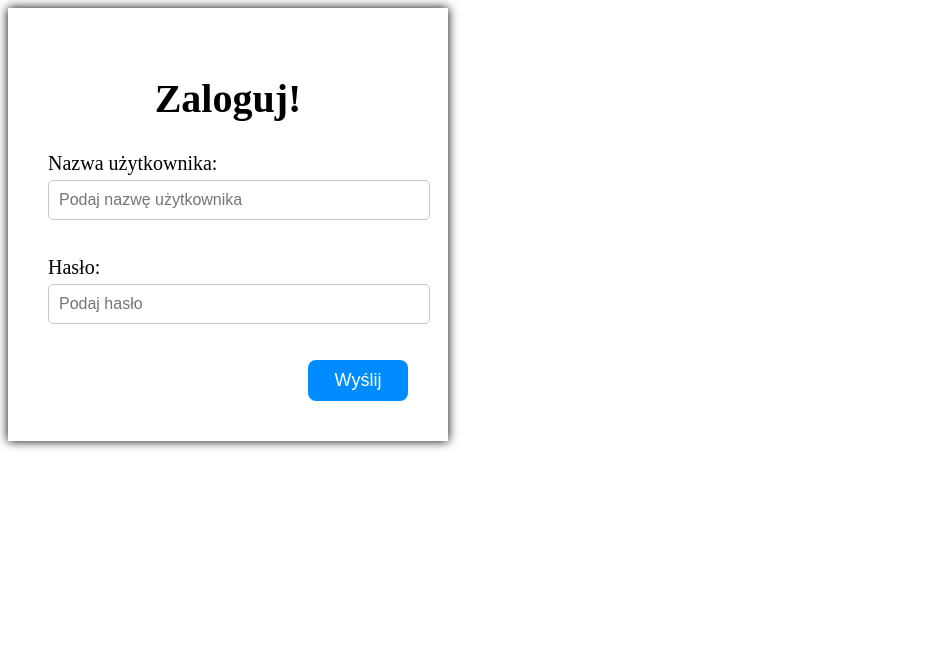
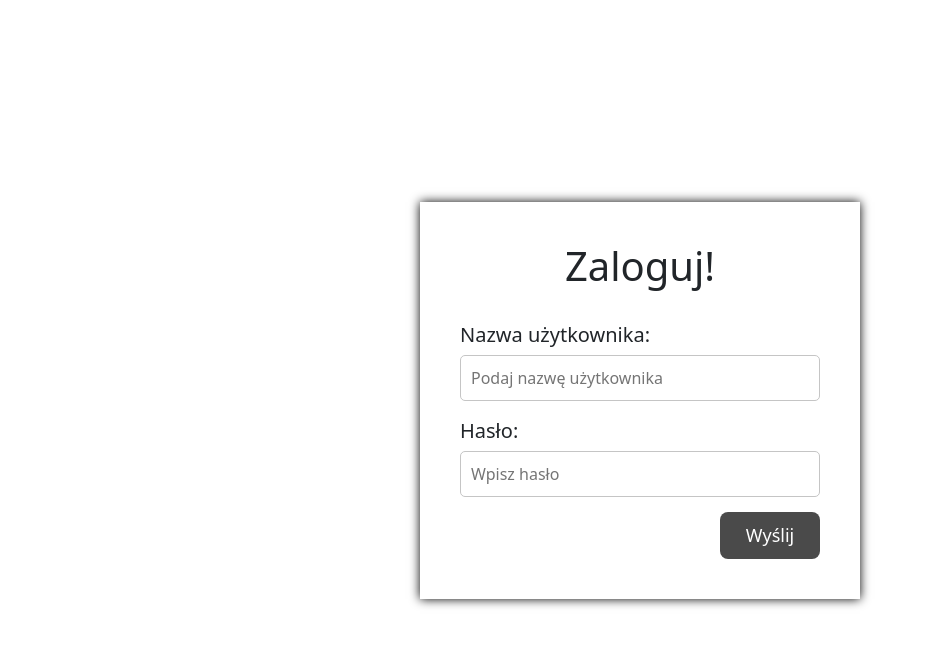
Before and after one commit to domino16/doctor-chat-app-frontend, an Angular app: page /login in a window 1280 px wide. Shown: the top 646 px of the page, without its empty margins (0-931 px from the left). Built offline with nearby package versions, Linux system fonts and the light colour scheme; no server answers.

Commit message:
04.11.22

```diff
--- a/angular.json
+++ b/angular.json
@@ -25,7 +25,7 @@
             "inlineStyleLanguage": "scss",
             "assets": ["src/favicon.ico", "src/assets"],
             "styles": [
-              "node_modules/bootstrap/scss/bootstrap.scss",p
+              "node_modules/bootstrap/scss/bootstrap.scss",
               "src/styles.scss"
             ],
             "scripts": [
--- a/package.json
+++ b/package.json
@@ -19,6 +19,7 @@
     "@angular/platform-browser-dynamic": "^14.2.0",
     "@angular/router": "^14.2.0",
     "@withvoid/make-validation": "^1.0.5",
+    "bootstrap": "^5.2.2",
     "cors": "^2.8.5",
     "express": "^4.18.1",
     "jsonwebtoken": "^8.5.1",
--- a/src/app/Auth/auth.service.ts
+++ b/src/app/Auth/auth.service.ts
@@ -1,5 +1,7 @@
 import { Injectable } from '@angular/core';
 import { HttpClient } from '@angular/common/http';
+import { catchError, throwError } from 'rxjs';
+
 
 interface AuthResponseData{
   idToken:string;
@@ -23,7 +25,17 @@ export class AuthService {
         password: password,
         returnSecureToken: true,
       }
-    );
+    ).pipe(catchError(errorRes => {
+      let errorMessage = 'Nieznany błąd'
+      if(!errorRes.error || !errorRes.error.error){
+        throwError(() => new Error(errorMessage))
+      }
+      switch(errorRes.error.error.message){
+        case 'EMAIL_EXISTS':
+          errorMessage= 'Ten Email jest już używany.'
+      }
+      return  throwError(() => new Error(errorMessage))
+    }));
   }
 
   signin(email: string, password: string) {
@@ -34,7 +46,25 @@ export class AuthService {
         password: password,
         returnSecureToken: true,
       }
-    );
+    ).pipe(catchError(errorRes => {
+      let errorMessage = 'Nieznany błąd'
+      if(!errorRes.error || !errorRes.error.error){
+        throwError(() => new Error(errorMessage))
+      }
+      switch(errorRes.error.error.message){
+        case 'EMAIL_NOT_FOUND':
+          errorMessage= 'Nie znaleźliśmy użytkownika o tej nazwie. Użytkownik mógł zostać usunięty.'
+          break;
+          case 'INVALID_PASSWORD':
+          errorMessage= 'Błędne hasło'
+          break;
+          case 'USER_DISABLED':
+          errorMessage= 'To konto zostało wyłączone przez administratora'
+          break;
+
+      }
+      return  throwError(() => new Error(errorMessage))
+    }));;
   }
 
 
--- a/src/app/Auth/login/login.component.html
+++ b/src/app/Auth/login/login.component.html
@@ -1,19 +1,21 @@
-<div class="wrapper">
-  <form>
+<div class="wrapper" *ngIf="!isLoading">
+  <form [formGroup]="loginForm" (ngSubmit)="send()">
       <h1>Zaloguj!</h1>
       <div class="form-box">
           <label for="username">Nazwa użytkownika:</label>
-          <input type="text" id="username" placeholder="Podaj nazwę użytkownika"[(ngModel)]="username" name="username">
-          <p class="error-text">error</p>
+          <input type="text" id="username" placeholder="Podaj nazwę użytkownika" name="username" formControlName="username">
+          <span  class="error-text" *ngIf="!loginForm.controls['username'].valid && loginForm.controls['username'].touched ">Uzupełnij to pole.</span>
+
       </div>
       <div class="form-box">
           <label for="password">Hasło:</label>
-          <input type="password" id="password" placeholder="Podaj hasło" [(ngModel)]="password" name="password">
-          <p class="error-text">error</p>
+          <input type="password" id="password" placeholder="Wpisz hasło" name="password" formControlName="password">
+          <span  class="error-text" *ngIf="!loginForm.controls['password'].valid && loginForm.controls['password'].touched ">Uzupełnij to pole.</span>
       </div>
 
       <div class="control-buttons">
-        <button type="submit" class="send" (click)="send()">Wyślij</button>
+        <button type="submit" [disabled]="!loginForm.valid" class="send"
+        [ngClass]="{'disabled-button' : !loginForm.valid}">Wyślij</button>
     </div>
 </form>
 </div>
--- a/src/app/Auth/login/login.component.scss
+++ b/src/app/Auth/login/login.component.scss
@@ -38,15 +38,10 @@ h1 {
 }
 
 .form-box .error-text {
-  visibility: hidden;
-  margin: 5px 0 0 10px;
   font-size: 14px;
-  color: rgb(0, 137, 250);
+  color: rgb(196, 72, 72);
 }
 
-.form-box.error .error-text {
-  visibility: visible;
-}
 
 .control-buttons {
   display: flex;
@@ -72,3 +67,8 @@ h1 {
 .close:hover {
   background-color: rgb(0, 107, 194);
 }
+
+.disabled-button,
+.disabled-button:hover {
+  background-color: rgb(74, 74, 74);
+}
--- a/src/app/Auth/login/login.component.ts
+++ b/src/app/Auth/login/login.component.ts
@@ -1,7 +1,6 @@
 import { Component, OnInit } from '@angular/core';
-import { User } from '../../shared/models/user';
 import { HttpUserService } from '../../services/http-user.service';
-import { map, of, every, find } from 'rxjs';
+import { FormControl, FormGroup, Validators } from '@angular/forms';
 
 @Component({
   selector: 'app-login',
@@ -9,28 +8,21 @@ import { map, of, every, find } from 'rxjs';
   styleUrls: ['./login.component.scss'],
 })
 export class LoginComponent implements OnInit {
-  password = '';
-  username = '';
-  users: User[] = [];
+
+  isLoading = false;
+
   constructor(private http: HttpUserService) {}
 
+  loginForm: FormGroup = new FormGroup ({
+    username: new FormControl('', Validators.required),
+    password: new FormControl('', Validators.required)
+  })
+
+
   ngOnInit(): void {
-    this.http
-      .getUser()
-      .pipe(map((res) => (this.users = res)))
-      .subscribe((x) => console.log(x));
   }
 
   send() {
-    this.users.forEach((element) => {
-      if (
-        element.password == this.password &&
-        element.username == this.username
-      ) {
-        console.log('udało się zalogować ');
-      } else {
-        console.log('nie udało się zalogować');
-      }
-    });
+    console.log(this.loginForm);
   }
 }
--- a/src/app/Auth/passwordValidators/validation.ts
+++ b/src/app/Auth/passwordValidators/validation.ts
@@ -1,4 +1,5 @@
-import { AbstractControl, ValidatorFn } from '@angular/forms';
+  import { AbstractControl, ValidatorFn } from '@angular/forms';
+
 
 export  class Validation {
   static match(controlName: string, checkControlName: string): ValidatorFn {
--- a/src/app/Auth/signup/signup.component.html
+++ b/src/app/Auth/signup/signup.component.html
@@ -1,10 +1,11 @@
-  <div *ngIf="isLoading" style="text-align: center; margin-top: 10em;">
-    <app-loading-spinner></app-loading-spinner>
-  </div>
-  <div class="wrapper" *ngIf="!isLoading">
-    <div class="alert alert-danger">error</div>
-  <form [formGroup]="signupForm" (ngSubmit)="onSubmit()" >
+<div *ngIf="isLoading" style="text-align: center; margin-top: 10em;">
+  <app-loading-spinner></app-loading-spinner>
+</div>
+<div class="wrapper" *ngIf="!isLoading">
+
+  <form [formGroup]="signupForm" (ngSubmit)="onSubmit()">
     <h1>Zarejestruj się!</h1>
+    <div class="alert alert-danger" *ngIf="error">{{error}}</div>
     <div class="form-box">
       <label for="username">Nazwa użytkownika:</label>
       <input type="text" id="username" placeholder="Podaj nazwę użytkownika" name="username" formControlName="username">
@@ -50,13 +51,16 @@
       </span>
 
     </div>
-    <input type="checkbox" formControlName="acceptTerms" class="form-check-input" />
-    <label for="acceptTerms">
-      Przeczytałem/am i akceptuje <a href="">regulamin</a></label>
+    <div class="form-check form-switch">
+      <input type="checkbox" formControlName="acceptTerms" class="form-check-input" id="flexSwitchCheckDefault" />
+      <label for="acceptTerms" class="form-check-label">
+        Zapoznałem/am się i akceptuje <a href="">regulamin</a></label>
+    </div>
     <div class="control-buttons">
       <button type="reset" class="clear">Wyczyść</button>
       <button type="submit" [disabled]="!signupForm.valid" class="send"
         [ngClass]="{'disabled-button' : !signupForm.valid}">Wyślij</button>
     </div>
+
   </form>
 </div>
--- a/src/app/Auth/signup/signup.component.scss
+++ b/src/app/Auth/signup/signup.component.scss
@@ -1,4 +1,3 @@
-
 .wrapper {
   width: 440px;
   background-color: #fff;
@@ -6,22 +5,21 @@
 }
 
 form {
-  padding: 40px;
+  padding: 30px;
   font-size: 20px;
 }
 
 h1 {
   text-align: center;
-  margin-bottom: 30px;
+  margin-bottom: 15px;
 }
 
 .form-box {
-  margin-bottom: 15px;
+  margin-bottom: 10px;
 }
 
 .form-box label {
   display: inline-block;
-  margin-bottom: 5px;
 }
 
 .form-box input {
@@ -33,29 +31,24 @@ h1 {
 }
 
 .form-box.error input {
-  border: 1px solid rgb(0, 137, 250);
-  background-color: rgba(0, 137, 250, .1);
+  border: 1px solid rgb(196, 72, 72);
+  background-color: rgba(99, 12, 15, 0.1);
 }
 
 .form-box .error-text {
-  margin: 5px 0 0 10px;
   font-size: 14px;
-  color: rgb(0, 137, 250);
+  color: rgb(196, 72, 72);
 }
 
-.form-box.error .error-text {
-  visibility: visible;
-}
 
 .control-buttons {
   display: flex;
   justify-content: flex-end;
-  margin-top: 10px;
+  margin-top: 1em;
 }
 
 .send,
-.clear,
-.close {
+.clear {
   display: block;
   padding: 10px 0;
   margin-left: 10px;
@@ -66,19 +59,23 @@ h1 {
   border: none;
   border-radius: 8px;
   cursor: pointer;
-  transition: background-color .3s;
+  transition: background-color 0.3s;
 }
 
 .send:hover,
-.clear:hover,
-.close:hover {
+.clear:hover {
   background-color: rgb(0, 107, 194);
 }
 
-.disabled-button, .disabled-button:hover{
+.disabled-button,
+.disabled-button:hover {
   background-color: rgb(74, 74, 74);
 }
 
-.line-through{
+.line-through {
   text-decoration: line-through;
 }
+
+.form-check-label {
+  font-size: 1.1rem;
+}
--- a/src/app/Auth/signup/signup.component.ts
+++ b/src/app/Auth/signup/signup.component.ts
@@ -18,8 +18,8 @@ import { AuthService } from '../auth.service';
   styleUrls: ['./signup.component.scss'],
 })
 export class SignupComponent implements OnInit {
-
   isLoading = false;
+  error: string = '';
 
   numberPattern = new RegExp('(?=.*[0-9])');
   uppercasePattern = new RegExp('(?=.*[A-Z])');
@@ -82,23 +82,24 @@ export class SignupComponent implements OnInit {
   onSubmit() {
     console.log(this.signupForm.valid);
     if (!this.signupForm.valid) {
-      return
-    } else{
+      return;
+    } else {
       const email: string = this.signupForm.controls['email'].value;
       const password: string = this.signupForm.controls['password'].value;
 
       this.isLoading = true;
-      this.authService.signup(email, password).subscribe(
-        (resData) => {
+      this.authService.signup(email, password).subscribe({
+        next: (resData) => {
           console.log(resData);
           this.isLoading = false;
         },
-        (error) => {
-          console.error(error);
+        error: (errorMessage) => {
+          console.error(errorMessage);
+          this.error = errorMessage;
           this.isLoading = false;
-        }
-      );
-      this.signupForm.reset;
+        },
+      });
+      // this.signupForm.reset;
     }
   }
 }
--- a/src/styles.scss
+++ b/src/styles.scss
@@ -11,7 +11,7 @@
   margin: 0 auto;
 }
 
-app-register, app-login {
+app-signup, app-login {
   display: flex;
   justify-content: center;
   align-items: center;
```
Also changed, not shown: 1 other file (tests, documents, lock files or other folders).
